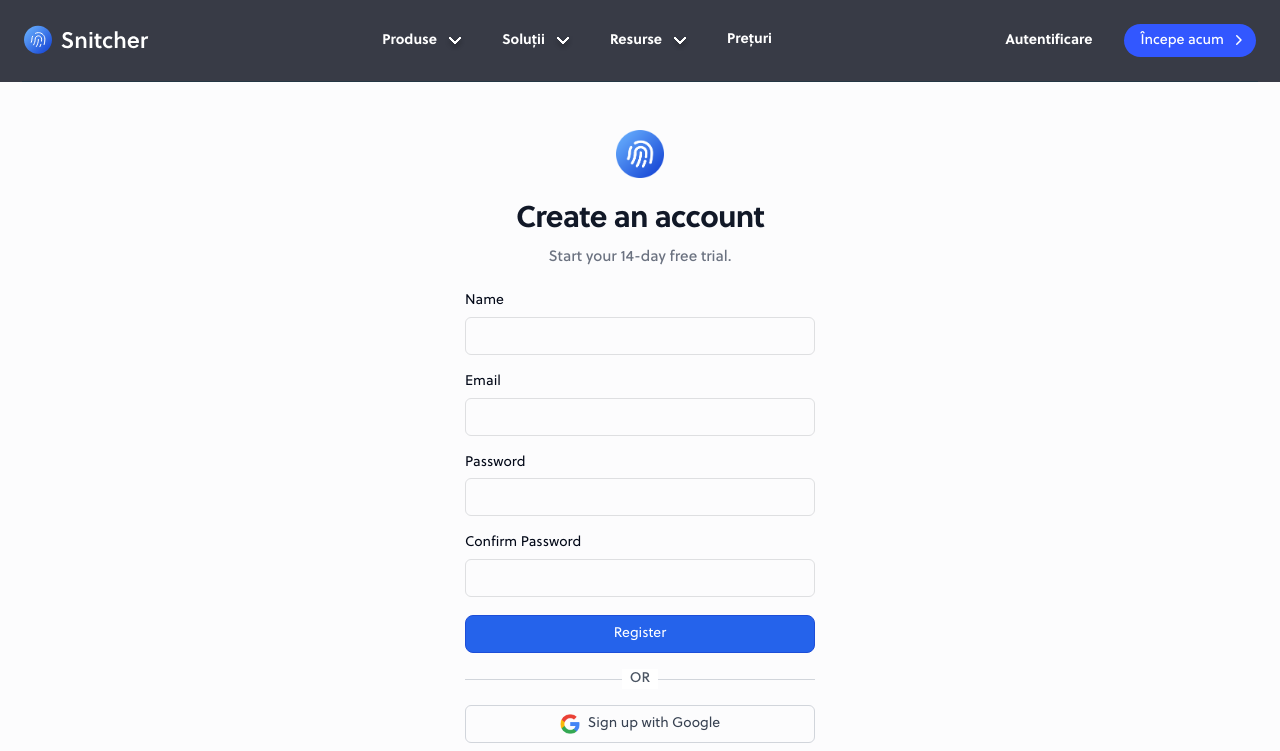
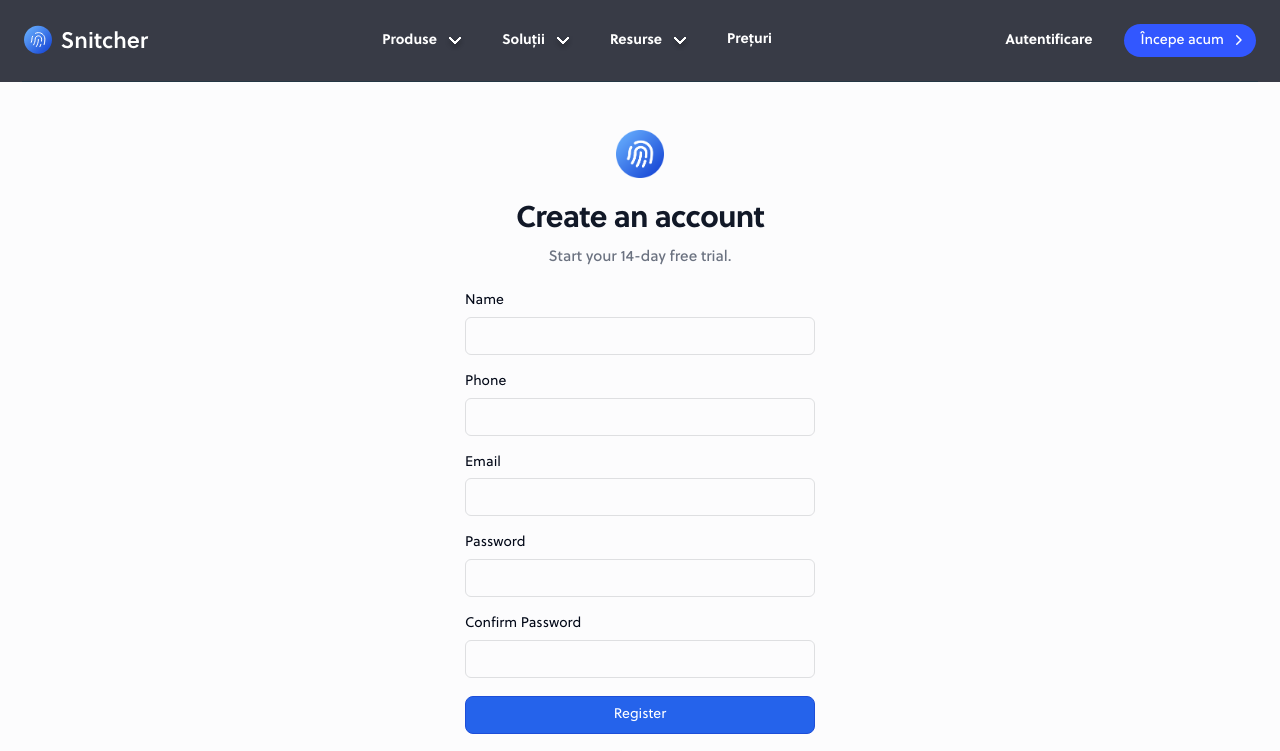
Before and after one commit to Amishmaqbool/ClientDirect-Html-CSS-Next.js-Template, a Next.js app: page /auth/register in a window 1280 px wide. Shown: the top 751 px of the page. Built offline with nearby package versions, Linux system fonts and the light colour scheme.

Commit message:
Register Api response

```diff
--- a/src/app/auth/login/page.tsx
+++ b/src/app/auth/login/page.tsx
@@ -32,9 +32,10 @@
             label="Email"
             value={""}
             name="email"
-            type="email" onChange={function (e: React.ChangeEvent<HTMLInputElement>): void {
-              throw new Error("Function not implemented.");
-            } }            //  onChange={(e) => {
+            type="email"
+            // onChange={function (e: React.ChangeEvent<HTMLInputElement>): void {
+            //   throw new Error("Function not implemented.");
+            // } }            //  onChange={(e) => {
             //    setEmail(e.target.value);
             //    setErrors((prev) => ({ ...prev, email: "" }));
             // }}
@@ -44,9 +45,10 @@
             label="Password"
             value={""}
             name="password"
-            type="text" onChange={function (e: React.ChangeEvent<HTMLInputElement>): void {
-              throw new Error("Function not implemented.");
-            } }            //  onChange={(e) => {
+            type="text"
+            // onChange={function (e: React.ChangeEvent<HTMLInputElement>): void {
+            //   throw new Error("Function not implemented.");
+            // } }            //  onChange={(e) => {
             //     setPassword(e.target.value);
             //     setErrors((prev) => ({ ...prev, password: "" }));
             // }}
--- a/src/app/auth/register/page.tsx
+++ b/src/app/auth/register/page.tsx
@@ -1,102 +1,25 @@
-"use client";
-import React, { useState } from "react";
+// "use client";
+import React from "react";
 import Image from "next/image";
 import Snitcher from "@/assets/images/logo-icon.png";
 import InputField from "@/components/common/InputField";
 import Google from "@/assets/images/google.webp";
 import Linkedin from "@/assets/images/linked.webp";
 
-interface Errors {
-  name?: string;
-  email?: string;
-  password?: string;
-  confirmPassword?: string;
-  general?: string;
-}
-
 export default function Signup() {
   const apiUrl = process.env.NEXT_PUBLIC_API_URL;
 
-  const [formData, setFormData] = useState({
-    name: "",
-    email: "",
-    password: "",
-    confirmPassword: "",
-  });
-
-  const [errors, setErrors] = useState<Errors>({});
-  const [message, setMessage] = useState("");
-
-  const handleInputChange = (e: any) => {
-    const { name, value } = e.target;
-    setFormData({
-      ...formData,
-      [name]: value,
-    });
-    setErrors({
-      ...errors,
-      [name]: "",
-    });
-  };
-
-  const validateForm = () => {
-    const newErrors: Errors = {};
-    if (!formData.name) newErrors.name = "Name is required";
-    if (!formData.email) newErrors.email = "Email is required";
-    if (!formData.password) newErrors.password = "Password is required";
-    if (formData.password !== formData.confirmPassword)
-      newErrors.confirmPassword = "Passwords do not match";
-    return newErrors;
-  };
-
-  const handleSubmit = async (e: any) => {
-    e.preventDefault();
-
-    const formValidationErrors = validateForm();
-    if (Object.keys(formValidationErrors).length > 0) {
-      setErrors(formValidationErrors);
-      return;
-    }
-
-    const [firstName, lastName = ""] = formData.name.trim().split(" ");
-
-    const data = {
-      firstName,
-      lastName,
-      email: formData.email,
-      password: formData.password,
-      confirmPassword: formData.confirmPassword,
-    };
-
-    try {
-      const response = await fetch(`${apiUrl}/register`, {
-        method: "POST",
-        headers: {
-          "Content-Type": "application/json",
-        },
-        body: JSON.stringify(data),
-      });
-
-      const result = await response.json();
-
-      if (response.ok) {
-        setMessage("Registration successful!");
-        setErrors({});
-      } else {
-        setErrors(result.errors || { general: "Registration failed" });
-      }
-    } catch (error) {
-      console.error("Error:", error);
-      setErrors({ general: "An unexpected error occurred. Please try again." });
-    }
-  };
+  console.log("API URL:", apiUrl);
+  // const [email, setEmail] = useState("");
+  // const [password, setPassword] = useState("");
+  // const [name, setName] = useState("");
+  // const [phone, setPhone] = useState("");
+  // const [errors, setErrors] = useState({});
 
   return (
+    <>
       <div className="max-w-[1200px] mx-auto flex flex-col justify-center items-center">
-      <form
-        className="max-[400px]:px-6 py-12 w-full flex flex-col items-center"
-        onSubmit={handleSubmit}
-      >
+        <form className="max-[400px]:px-6 py-12 w-full flex flex-col items-center">
           <div className="flex flex-col justify-center items-center mb-4">
             <Image src={Snitcher} alt="Snitcher-Logo" width={48} height={48} />
             <div className="mt-6 flex flex-col text-center">
@@ -111,53 +34,58 @@
 
           <InputField
             label="Name"
-          value={formData.name}
+            value={""}
             name="name"
             type="text"
-          onChange={handleInputChange}
+            //  onChange={(e) => {
+            //     setName(e.target.value);
+            //     setErrors((prev) => ({ ...prev, name: "" }));
+            // }}
           />
-        {errors.name && <p className="text-red-500 text-sm">{errors.name}</p>}
+
+          <InputField
+            label="Phone"
+            value={""}
+            name="phone"
+            type="tel"
+            //  onChange={(e) => {
+            //    setPhone(e.target.value);
+            //    setErrors((prev) => ({ ...prev, phone: "" }));
+            // }}
+          />
 
           <InputField
             label="Email"
-          value={formData.email}
+            value={""}
             name="email"
             type="email"
-          onChange={handleInputChange}
+            //  onChange={(e) => {
+            //    setEmail(e.target.value);
+            //    setErrors((prev) => ({ ...prev, email: "" }));
+            // }}
           />
-        {errors.email && <p className="text-red-500 text-sm">{errors.email}</p>}
 
           <InputField
             label="Password"
-          value={formData.password}
+            value={""}
             name="password"
-          type="password"
-          onChange={handleInputChange}
+            type="text"
+            //  onChange={(e) => {
+            //     setPassword(e.target.value);
+            //     setErrors((prev) => ({ ...prev, password: "" }));
+            // }}
           />
-        {errors.password && (
-          <p className="text-red-500 text-sm">{errors.password}</p>
-        )}
 
           <InputField
             label="Confirm Password"
-          value={formData.confirmPassword}
-          name="confirmPassword"
+            value={""}
+            //onChange={(e) => setPassword(e.target.value)}
+            name="password"
             type="password"
-          onChange={handleInputChange}
           />
-        {errors.confirmPassword && (
-          <p className="text-red-500 text-sm">{errors.confirmPassword}</p>
-        )}
 
-        {errors.general && (
-          <p className="text-red-500 text-sm">{errors.general}</p>
-        )}
-        {message && <p className="text-green-500 text-sm">{message}</p>}
 
-        <button
-          className="mt-[2px] border border-blue-700 bg-blue-600 align-middle py-2 font-medium text-sm w-full max-w-[350px] rounded-lg text-white cursor-pointer hover:bg-blue-700"
-          type="submit"
-        >
+          <button className="mt-[2px] border border-blue-700 bg-blue-600 align-middle py-2 font-medium text-sm w-full max-w-[350px] rounded-lg text-white cursor-pointer hover:bg-blue-700">
             Register
           </button>
 
@@ -197,5 +125,6 @@
           </p>
         </form>
       </div>
+    </>
   );
 }
--- a/src/components/common/InputField.tsx
+++ b/src/components/common/InputField.tsx
@@ -1,9 +1,9 @@
-import React, { ChangeEvent } from "react";
+
 
 interface InputFieldProps {
   label?: string;
   value: string;
-  onChange: (e: ChangeEvent<HTMLInputElement>) => void; // Define the onChange prop
+  // onChange: (e: ChangeEvent<HTMLInputElement>) => void; // Define the onChange prop
   type?: string;
   name: string;
   id?: string;
@@ -13,7 +13,7 @@
 export default function InputField({
   label,
   value,
-  onChange, // Use the onChange prop
+  // onChange, // Use the onChange prop
   type = "text",
   name,
   id,
@@ -39,7 +39,7 @@
         className={`border bg-transparent border-[#dedfe1] px-3 py-2 rounded-md text-gray-600 text-sm font-medium
         focus:outline-none focus:border-blue-500 focus:border-[1.5px]`}
         value={value}
-        onChange={onChange} // Ensure onChange is used
+        // onChange={onChange} // Ensure onChange is used
         type={type}
       />
       {/* {error && <p className="text-red-500 text-sm mt-1">{error}</p>} */}
```
Also changed, not shown: 1 other file (tests, documents, lock files or other folders). Lines whose indentation alone changed are shown as unchanged.
